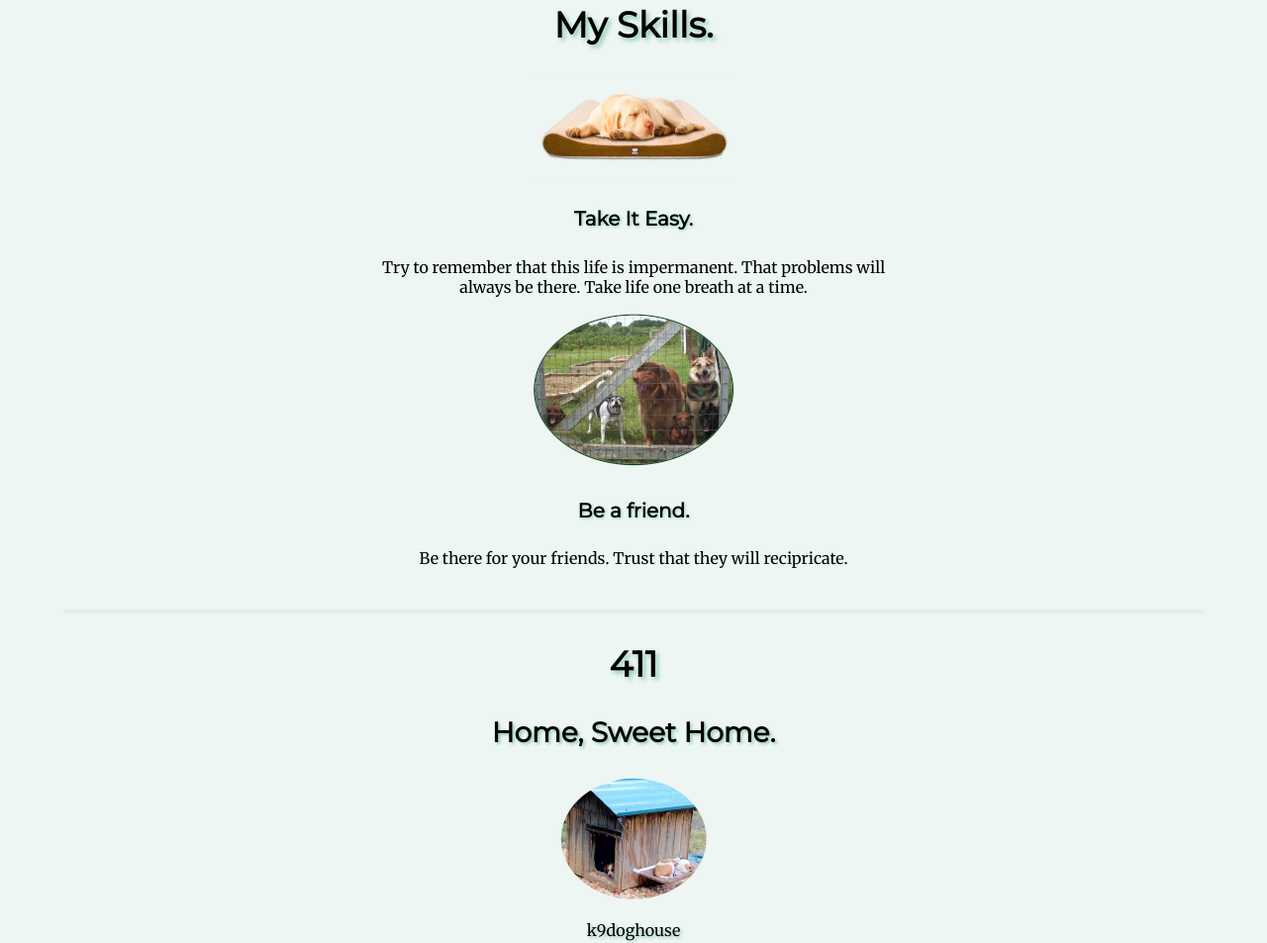
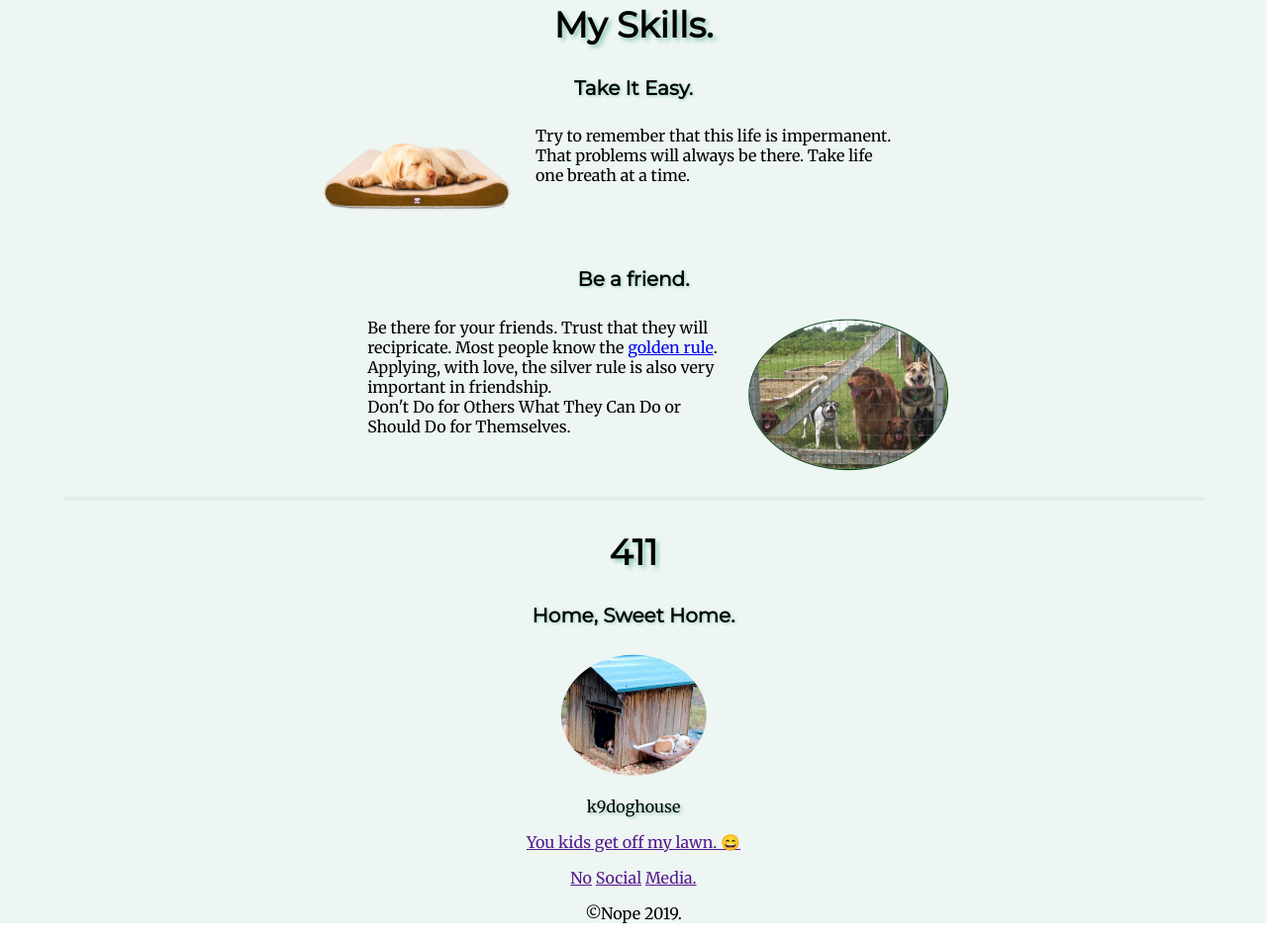
Before and after one commit to k9doghouse/WebDev, a plain HTML site: page source/index.html in a window 1280 px wide. Shown: the part 956-1909 px from the top of the page at 99% size. Drawn offline with Linux system fonts and the light colour scheme.

Commit message:
Final touch-up.

```diff
--- a/css/styles.css
+++ b/css/styles.css
@@ -30,7 +30,7 @@ h4 {
   font-family: "Montserrat", sans-serif;
   font-size: 1.25rem;
   text-shadow: 0.0625rem 0.0625rem 0.1875rem #33998575;
-  position: relative;
+  position: static;
 }
 
 p {
@@ -105,6 +105,38 @@ hr {
   margin: auto;
 }
 
+.skill-row02 {
+  width: 50%;
+  margin: auto;
+}
+
+.try {
+  text-align: left;
+}
+
+.friend {
+  text-align: left;
+}
+
+.BeAFriend {
+  text-align: center;
+}
+
+.TIE {
+  text-align: center;
+}
+
+.skills01-img {
+  float: left;
+  margin-right: 1.25rem;
+}
+
+.skills02-img {
+  float: right;
+  margin-left: 1.0rem;
+  margin-bottom: 1.0rem
+}
+
 .k9 {
   text-shadow: 0.125rem 0.125rem 0.2rem #33998575;
   margin-top: 0.0rem;
--- a/source/index.html
+++ b/source/index.html
@@ -29,21 +29,23 @@
     <div class="skills">
       <h2>My Skills.</h2>
       <div class="skill-row01">
-        <img class="skills" src="../resource/dog.png" alt="silly dog image">
         <h4 class="TIE">Take It Easy.</h4>
-        <p>Try to remember that this life is impermanent. That problems will always be there. Take life one breath at a time.</p>
+        <img class="skills01-img" src="../resource/dog.png" alt="silly dog image">
+
+        <p class="try">Try to remember that this life is impermanent. That problems will always be there. Take life one breath at a time.</p><br><br>
       </div>
       <div class="skill-row02">
-        <img class="likes" src="../resource/daDogs.png" alt="the dogs">
-        <h4>Be a friend.</h4>
-        <p>Be there for your friends. Trust that they will recipricate.</p><br>
+        <h4 class="BeAFriend">Be a friend.</h4>
+        <img class="skills02-img" src="../resource/daDogs.png" alt="the dogs">
+
+        <p class="friend">Be there for your friends. Trust that they will recipricate. Most people know the <a href="https://en.wikipedia.org/wiki/Golden_Rule#Global_ethic">golden rule</a>. Applying, with love, the silver rule is also very important in friendship. <br>Don't Do for Others What They Can Do or Should Do for Themselves.</p>
       </div>
     </div>
-
+    <br><br>
     <hr>
     <div class="contact-me">
       <h2>411</h2>
-      <h3>Home, Sweet Home.</h3>
+      <h4>Home, Sweet Home.</h4>
       <img class="doghouse" src="../resource/homesweethome.png" alt="image of our outside doghouse">
       <p>
         <div class="k9">k9doghouse</div>
```
